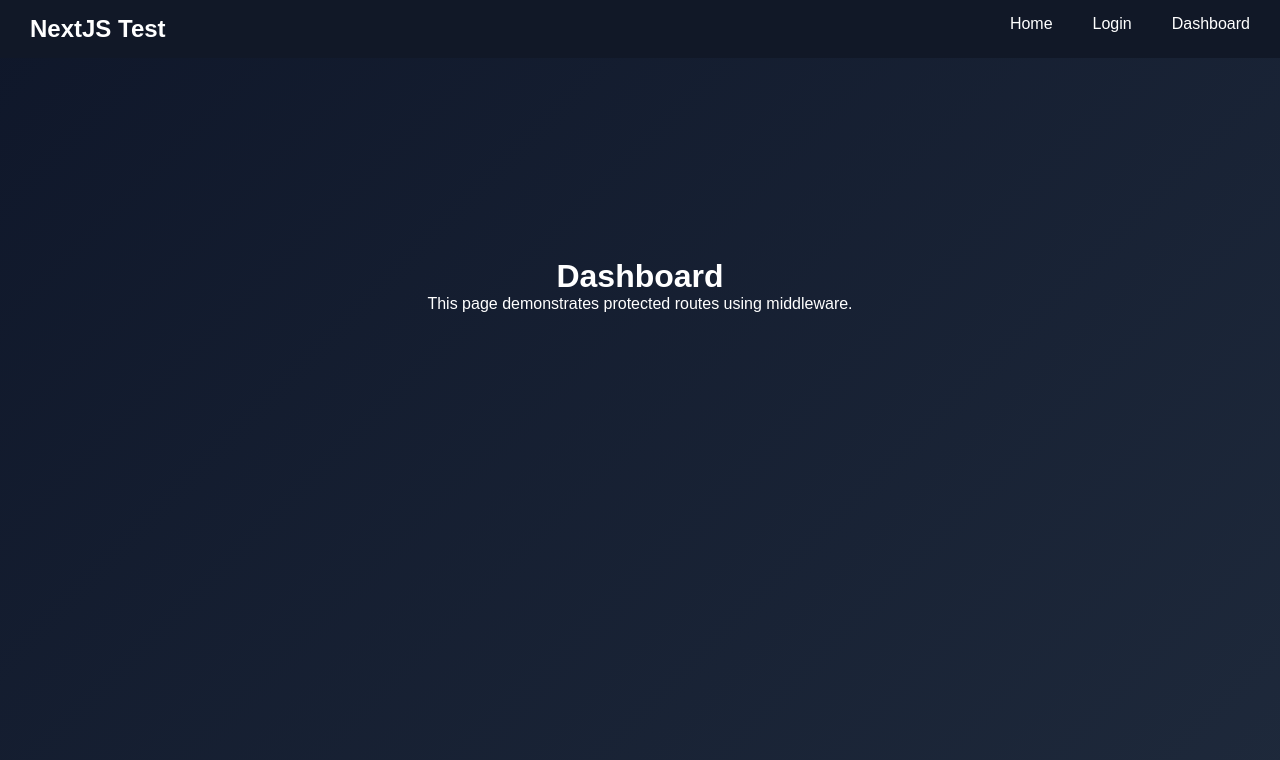
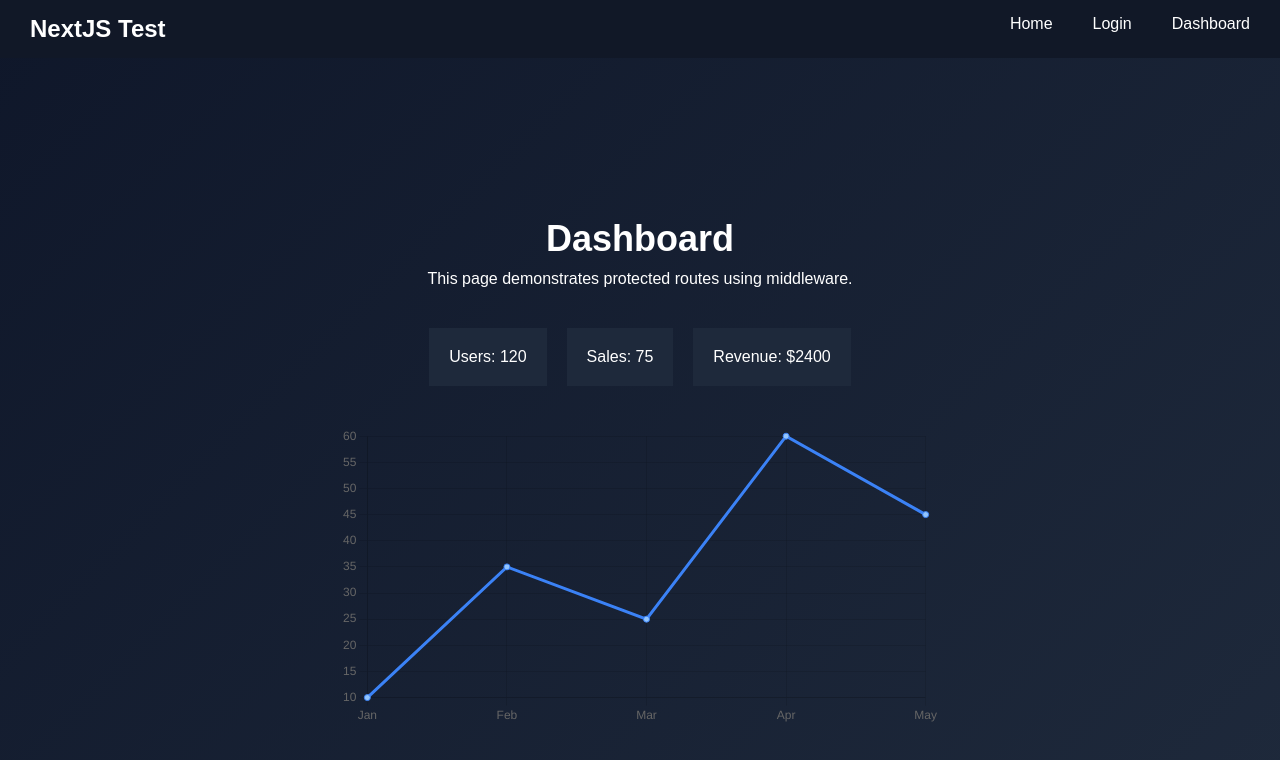
Before and after one commit to Abhijeet4703/nextjs-internship-assessment, a Next.js app: page /dashboard in a window 1280 px wide. Shown: the top 760 px of the page. Built offline with nearby package versions, Linux system fonts and the light colour scheme.

Commit message:
Added dashboard analytics chart

```diff
--- a/app/dashboard/page.tsx
+++ b/app/dashboard/page.tsx
@@ -1,11 +1,35 @@
+import ChartComponent from "../../components/Chart";
+
 export default function Dashboard() {
   return (
-    <div style={{
-      padding: "80px",
-      textAlign: "center"
-    }}>
-      <h1>Dashboard</h1>
-      <p>This page demonstrates protected routes using middleware.</p>
+    <div style={{ textAlign: "center", padding: "40px" }}>
+      <h1 style={{ fontSize: "36px", marginBottom: "10px" }}>Dashboard</h1>
+      <p style={{ marginBottom: "40px" }}>
+        This page demonstrates protected routes using middleware.
+      </p>
+
+      <div
+        style={{
+          display: "flex",
+          justifyContent: "center",
+          gap: "20px",
+          marginBottom: "40px",
+        }}
+      >
+        <div style={{ padding: "20px", background: "#1e293b", color: "white" }}>
+          Users: 120
+        </div>
+
+        <div style={{ padding: "20px", background: "#1e293b", color: "white" }}>
+          Sales: 75
+        </div>
+
+        <div style={{ padding: "20px", background: "#1e293b", color: "white" }}>
+          Revenue: $2400
+        </div>
+      </div>
+
+      <ChartComponent />
     </div>
-  )
+  );
 }
--- /dev/null
+++ b/components/Chart.tsx
@@ -0,0 +1,32 @@
+"use client";
+
+import { Line } from "react-chartjs-2";
+import {
+  Chart as ChartJS,
+  LineElement,
+  CategoryScale,
+  LinearScale,
+  PointElement,
+} from "chart.js";
+
+ChartJS.register(LineElement, CategoryScale, LinearScale, PointElement);
+
+export default function ChartComponent() {
+  const data = {
+    labels: ["Jan", "Feb", "Mar", "Apr", "May"],
+    datasets: [
+      {
+        label: "Users Growth",
+        data: [10, 35, 25, 60, 45],
+        borderColor: "#3b82f6",
+        backgroundColor: "#93c5fd",
+      },
+    ],
+  };
+
+  return (
+    <div style={{ width: "600px", margin: "auto" }}>
+      <Line data={data} />
+    </div>
+  );
+}
--- a/package.json
+++ b/package.json
@@ -9,8 +9,10 @@
     "lint": "eslint"
   },
   "dependencies": {
+    "chart.js": "^4.5.1",
     "next": "16.1.6",
     "react": "19.2.3",
+    "react-chartjs-2": "^5.3.1",
     "react-dom": "19.2.3"
   },
   "devDependencies": {
```
Also changed, not shown: middleware.ts (+8 -2 lines), 1 other file (tests, documents, lock files or other folders).
